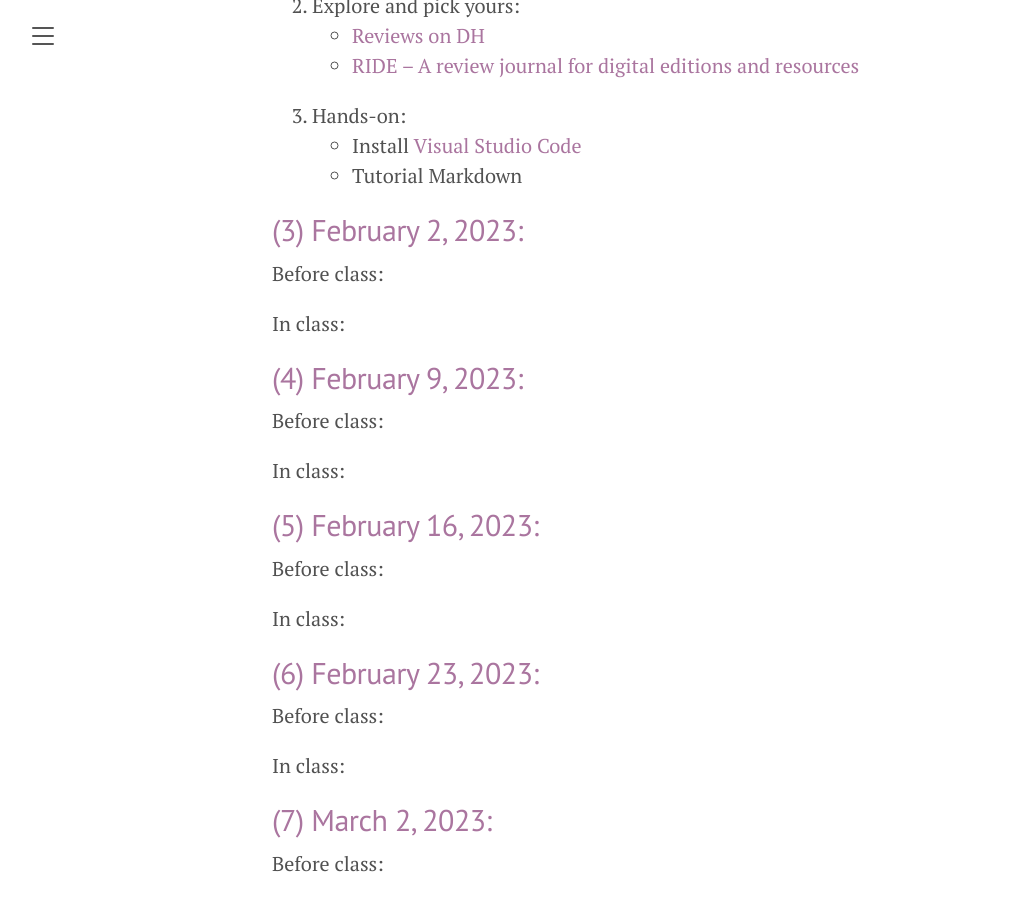
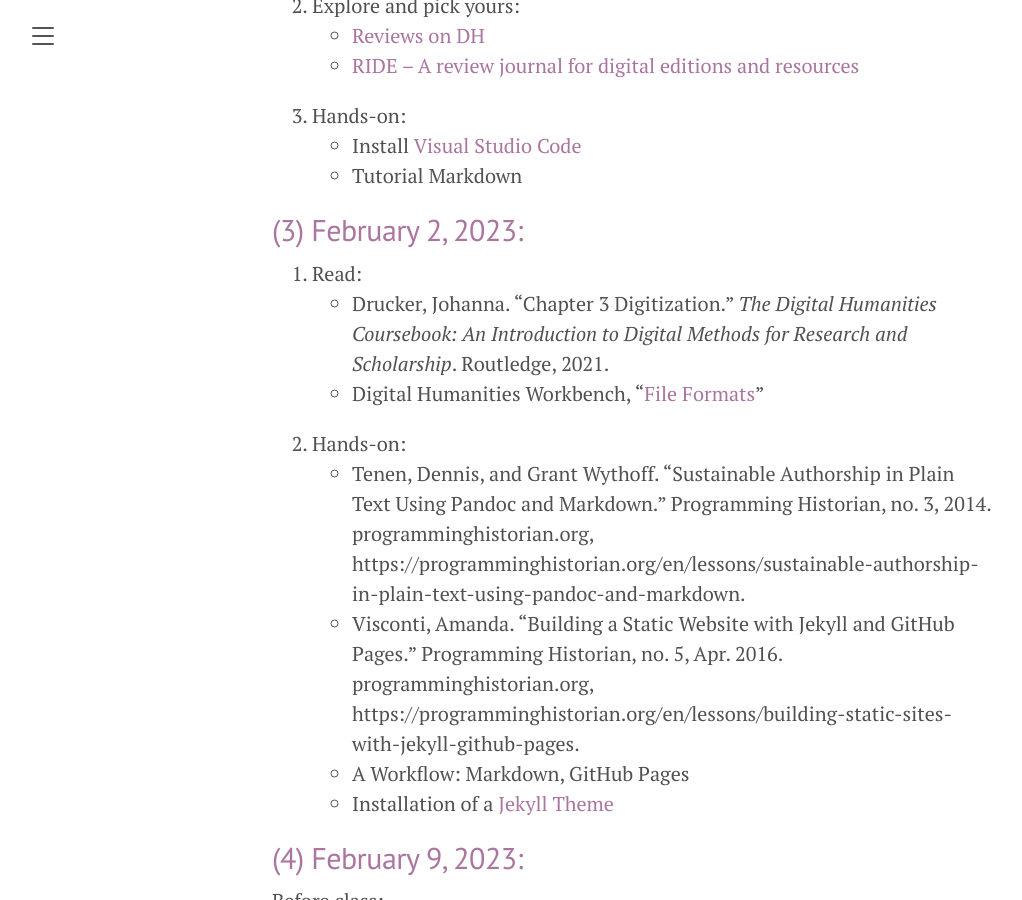
Before and after one commit to susannalles/DHPracticum_Spring23, a Jekyll site: the page built from schedule.md, in a window 1280 px wide and 900 px high, scrolled down 720 px. Shown: the whole window, without its empty margins (8-1030 px from the left). Built offline with Jekyll 4.4.1, drawn with Linux system fonts in a browser that asks for light colours.

Commit message:
Update schedule.md

```diff
--- a/schedule.md
+++ b/schedule.md
@@ -25,9 +25,15 @@ title: Program
 
 ## (3) February 2, 2023:
 
-Before class:
+1. Read:
+  - Drucker, Johanna. "Chapter 3 Digitization." *The Digital Humanities Coursebook: An Introduction to Digital Methods for Research and Scholarship*. Routledge, 2021.
+  - Digital Humanities Workbench, "[File Formats](https://www2.fgw.vu.nl/werkbanken/dighum/digital_data/digital_text/file_formats.php)"
 
-In class:
+2. Hands-on:
+  - Tenen, Dennis, and Grant Wythoff. “Sustainable Authorship in Plain Text Using Pandoc and Markdown.” Programming Historian, no. 3, 2014. programminghistorian.org, https://programminghistorian.org/en/lessons/sustainable-authorship-in-plain-text-using-pandoc-and-markdown.
+  - Visconti, Amanda. “Building a Static Website with Jekyll and GitHub Pages.” Programming Historian, no. 5, Apr. 2016. programminghistorian.org, https://programminghistorian.org/en/lessons/building-static-sites-with-jekyll-github-pages.
+  - A Workflow: Markdown, GitHub Pages
+  - Installation of a [Jekyll Theme](https://jekyllthemes.io/)
 
 ## (4) February 9, 2023:
 
```
